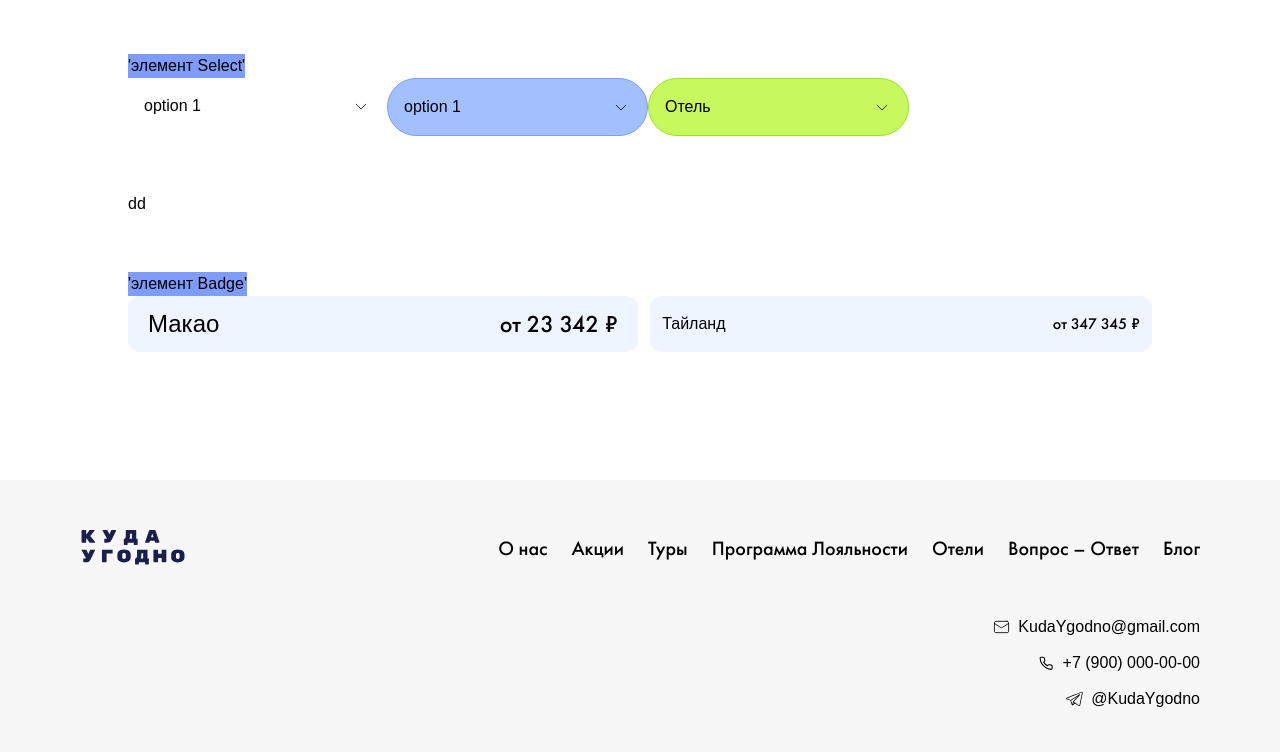
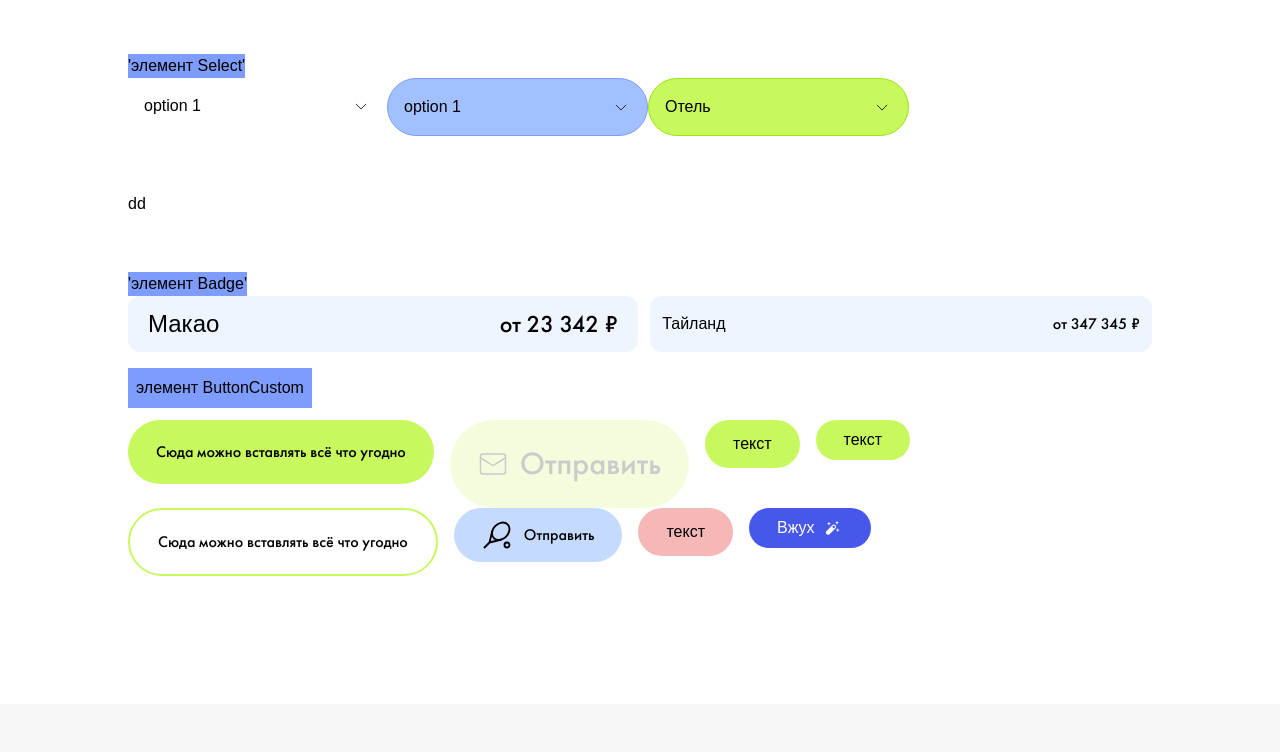
Before and after one commit to Cherr-Crow/kudaugodno, a Next.js app: page /roman-n in a window 1280 px wide. Shown: the part 1901-2653 px from the top of the page. Built offline with nearby package versions, Linux system fonts and the light colour scheme; a web font is replaced by a local one.

Commit message:
added component DuttonCustom

```diff
--- a/src/app/globals.css
+++ b/src/app/globals.css
@@ -36,7 +36,9 @@
     --blue-bold: #1a1f4c;
 
     /* оттенки красного */
-    --red-primary: #e94c4c;
+    --red-primary-: #e94c4c;
+    --red-primary-400: rgba(233, 76, 76, 0.4);
+    --red-primary-800: rgba(233, 76, 76, 0.8);
     --red-secondary: #e94c4c66;
 
     /* оттенки жёлтого */
--- a/src/app/roman-n/page.tsx
+++ b/src/app/roman-n/page.tsx
@@ -6,6 +6,7 @@ import { nanoid } from 'nanoid';
 import React from 'react';
 import { Select } from '@/shared/ui/select';
 import { Badge } from '@/shared/ui/badge';
+import { ButtonCustom } from '@/shared/ui/button-custom';
 
 export default function RomanN() {
   return (
@@ -204,6 +205,52 @@ export default function RomanN() {
           <Badge name='Тайланд' price='от 347 345 ₽' size='small' />
         </div>
       </div>
+      <div className='mt-4'>
+        <h2 className='mb-3 w-fit bg-blue-primary p-2'>элемент ButtonCustom</h2>
+        <div className='flex gap-4'>
+          <ButtonCustom variant='primary' size='l'>
+            <Typography
+              variant='s-bold'
+              children='Сюда можно вставлять всё что угодно'
+            />
+          </ButtonCustom>
+          <ButtonCustom variant='primary' size='l' disabled>
+            <div className='flex items-center gap-3'>
+              <SvgSprite name='mail' width={30} />
+              <Typography variant='h4' children='Отправить' />
+            </div>
+          </ButtonCustom>
+          <ButtonCustom variant='primary' size='m'>
+            <Typography children='текст' />
+          </ButtonCustom>
+          <ButtonCustom variant='primary' size='s'>
+            <Typography children='текст' />
+          </ButtonCustom>
+        </div>
+        <div className='flex gap-4'>
+          <ButtonCustom variant='secondary' size='l'>
+            <Typography
+              variant='s-bold'
+              children='Сюда можно вставлять всё что угодно'
+            />
+          </ButtonCustom>
+          <ButtonCustom variant='tetriary' size='m'>
+            <div className='flex items-center gap-3'>
+              <SvgSprite name='tennis-racket' width={30} />
+              <Typography variant='m-bold' children='Отправить' />
+            </div>
+          </ButtonCustom>
+          <ButtonCustom variant='danger' size='m'>
+            <Typography children='текст' />
+          </ButtonCustom>
+          <ButtonCustom variant='wzhuh' size='s'>
+            <div className='flex items-center gap-2'>
+              <Typography children='Вжух' className='text-white' />
+              <SvgSprite name='magic-wand' width={20} color='#fff' />
+            </div>
+          </ButtonCustom>
+        </div>
+      </div>
     </div>
   );
 }
--- /dev/null
+++ b/src/shared/ui/button-custom/ButtonCustom.tsx
@@ -0,0 +1,26 @@
+import React from 'react';
+import { IButtonCustom } from './ButtonCustom.types';
+
+export function ButtonCustom({ variant, size, disabled, children }: IButtonCustom) {
+  enum variants {
+    primary = 'bg-green-secondary hover:bg-green-primary active:bg-green-tetriary',
+    secondary = 'border-2 border-green-secondary hover:border-green-primary active:border-green-tetriary',
+    tetriary = 'bg-blue-light hover:bg-blue-extra-light active:bg-blue-primary',
+    danger = 'bg-red-primary-400  active:bg-red-primary-800',
+    wzhuh = 'bg-blue-600 hover:bg-blue-500 active:bg-blue-secondary',
+  }
+
+  enum sizes {
+    l = 'py-5',
+    m = 'py-3',
+    s = 'py-2',
+  }
+  return (
+    <button
+      className={`${variants[variant]} ${sizes[size]} ${disabled && 'pointer-events-none opacity-20'} h-fit w-fit rounded-full px-7 hover:shadow-lg`}
+    >
+      {children}
+      <div className='bg-blue-600 hover:bg-blue-500 active:bg-blue-secondary'></div>
+    </button>
+  );
+}
--- /dev/null
+++ b/src/shared/ui/button-custom/ButtonCustom.types.ts
@@ -0,0 +1,6 @@
+type ButtonProps = React.ComponentPropsWithoutRef<'button'>;
+
+export interface IButtonCustom extends ButtonProps {
+  variant: 'primary' | 'secondary' | 'tetriary' | 'danger' | 'wzhuh';
+  size: 'l' | 'm' | 's';
+}
--- /dev/null
+++ b/src/shared/ui/button-custom/index.ts
@@ -0,0 +1 @@
+export { ButtonCustom } from "./ButtonCustom";
--- a/tailwind.config.ts
+++ b/tailwind.config.ts
@@ -36,6 +36,8 @@ export default {
       'blue-900': 'var(--blue-900)',
       'blue-bold': 'var(--blue-bold)',
       'red-primary': 'var(--red-primary)',
+      'red-primary-400': 'var(--red-primary-400)',
+      'red-primary-800': 'var(--red-primary-800)',
       'red-secondary': 'var(--red-secondary)',
       'yellow-primary': 'var(--yellow-primary)',
     },
```
